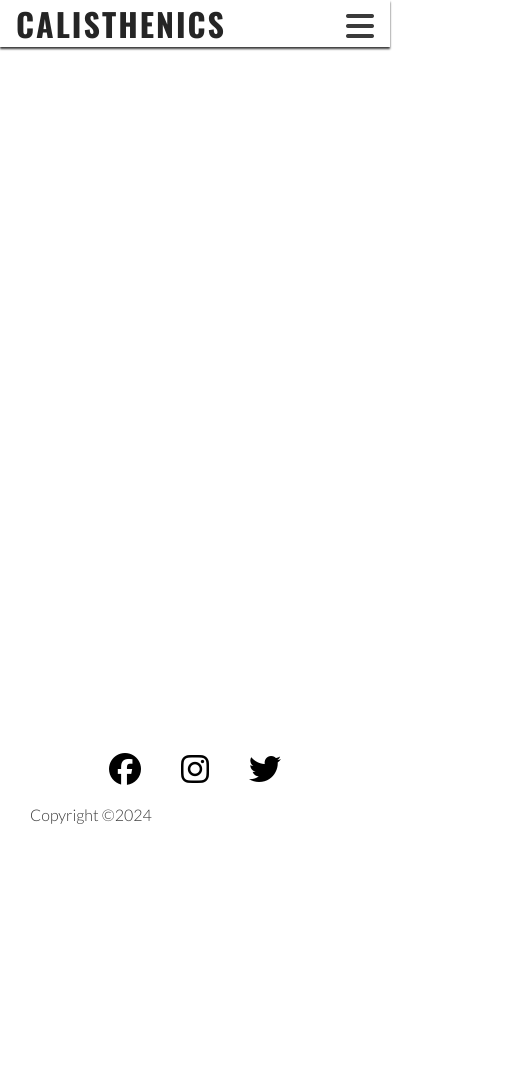
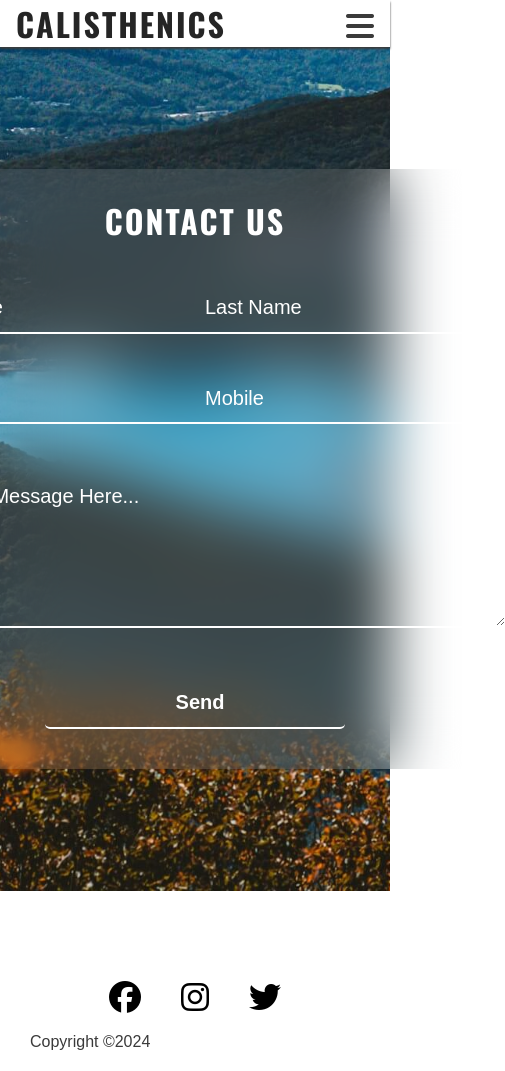
Before and after one commit to laminsaidy/Calisthenics, a plain HTML site: page contact.html in a window 390 px wide. Shown: the whole page, 505 px wide, since content can reach past the window. Before the commit the page ends 844 px from the top, so only its background shows below. Drawn offline with nearby package versions, Linux system fonts and the light colour scheme.

Commit message:
Create and style a  responsive contact form

```diff
--- a/contact.html
+++ b/contact.html
@@ -49,7 +49,21 @@
     </header>
     <!--Main content-->
     <main>
-        <section></section>
+
+        <div class="contact-container">
+            <form id="contact-us">
+                <h1>Contact Us</h1>
+                <input type="text" id="firstName" placeholder="First Name" required />
+                <input type="text" id="lastName" placeholder="Last Name" required />
+                <input type="email" id="email" placeholder="Email" required />
+                <input type="text" id="mobile" placeholder="Mobile" required />
+                <h2>Write Your Message Here...</h2>
+                <textarea required></textarea>
+                <input type="submit" value="Send" id="button" />
+            </form>
+        </div>
+
+
     </main>
 
     <!--Footer-->
--- a/style.css
+++ b/style.css
@@ -116,6 +116,105 @@ main {
     line-height: 0;
 }
 
+* {
+    margin: 0;
+    padding: 0;
+    box-sizing: border-box;
+    font-family: Arial, Helvetica, sans-serif;
+}
+
+.contact-container {
+    min-height: 100vh;
+    display: flex;
+    justify-content: center;
+    align-items: center;
+    background: url("images/pics/cbgi.jpg") no-repeat center/cover;
+}
+
+#contact-us {
+    width: 670px;
+    height: 600px;
+    display: flex;
+    justify-content: center;
+    border-radius: 15px;
+    background: rgba(255, 255, 255, 0.1);
+    backdrop-filter: blur(30px);
+    flex-wrap: wrap;
+}
+
+#contact-us h1 {
+    color: #fff;
+    font-weight: 700;
+    line-height: 2;
+    margin-top: 20px;
+    width: 500px;
+    text-align: center;
+}
+
+#contact-us input {
+    width: 300px;
+    height: 50px;
+    padding-left: 10px;
+    outline: none;
+    border: none;
+    font-size: 20px;
+    margin-bottom: 10px;
+    background: none;
+    border-bottom: 2px solid #fff;
+    color: #fff;
+}
+
+#contact-us input::placeholder {
+    color: #fff;
+}
+
+#contact-us h2 {
+    color: #fff;
+    font-weight: 300;
+    width: 600px;
+    margin-top: 20px;
+}
+
+#contact-us textarea {
+    background: none;
+    border: none;
+    border-bottom: 2px solid #fff;
+    color: #fff;
+    font-weight: 200;
+    font-size: 20px;
+    padding: 10px;
+    outline: none;
+    min-height: 90px;
+    max-height: 90px;
+    min-width: 620px;
+    max-width: 620px;
+}
+
+#contact-us h2 {
+    font-size: 20px;
+}
+
+#button {
+    border: none;
+    background: #fff;
+    border-radius: 5px;
+    margin-top: 20px;
+    font-weight: 600;
+    font-size: 24px;
+    color: #000;
+    width: 200px;
+    height: 60px;
+    padding: 0;
+    margin-bottom: 30px;
+    transition: 0.3s;
+}
+
+#button:hover {
+    background: #ff7300df;
+    color: #fff;
+    transition: .3s ease-in-out;
+}
+
 .footerContainer {
     width: 100%;
     padding: 70px 30px 20px;
@@ -151,6 +250,23 @@ main {
     transition: 0.5s;
 }
 
+/* Media query: tablets and larger (768px and up) */
+@media screen and (min-width: 768px) {
+
+    /* Contact Form */
+    .contact-container {
+        background-position: center;
+        position: relative;
+    }
+
+    .contact-us {
+        max-width: 100%;
+        position: absolute;
+    }
+
+
+}
+
 /* Media query: large or landscape phones (576px and up) */
 @media screen and (min-width: 576px) {
     #pictures {
@@ -158,6 +274,7 @@ main {
         column-gap: 0;
     }
 }
+
 
 /* Media query: tablets and larger (768px and up) */
 @media screen and (min-width: 768px) {
```
Also changed, not shown: index.html (+1 -1 lines), gallery.html (renamed from gallary.html), images/pics/cbgi.jpg (added).
